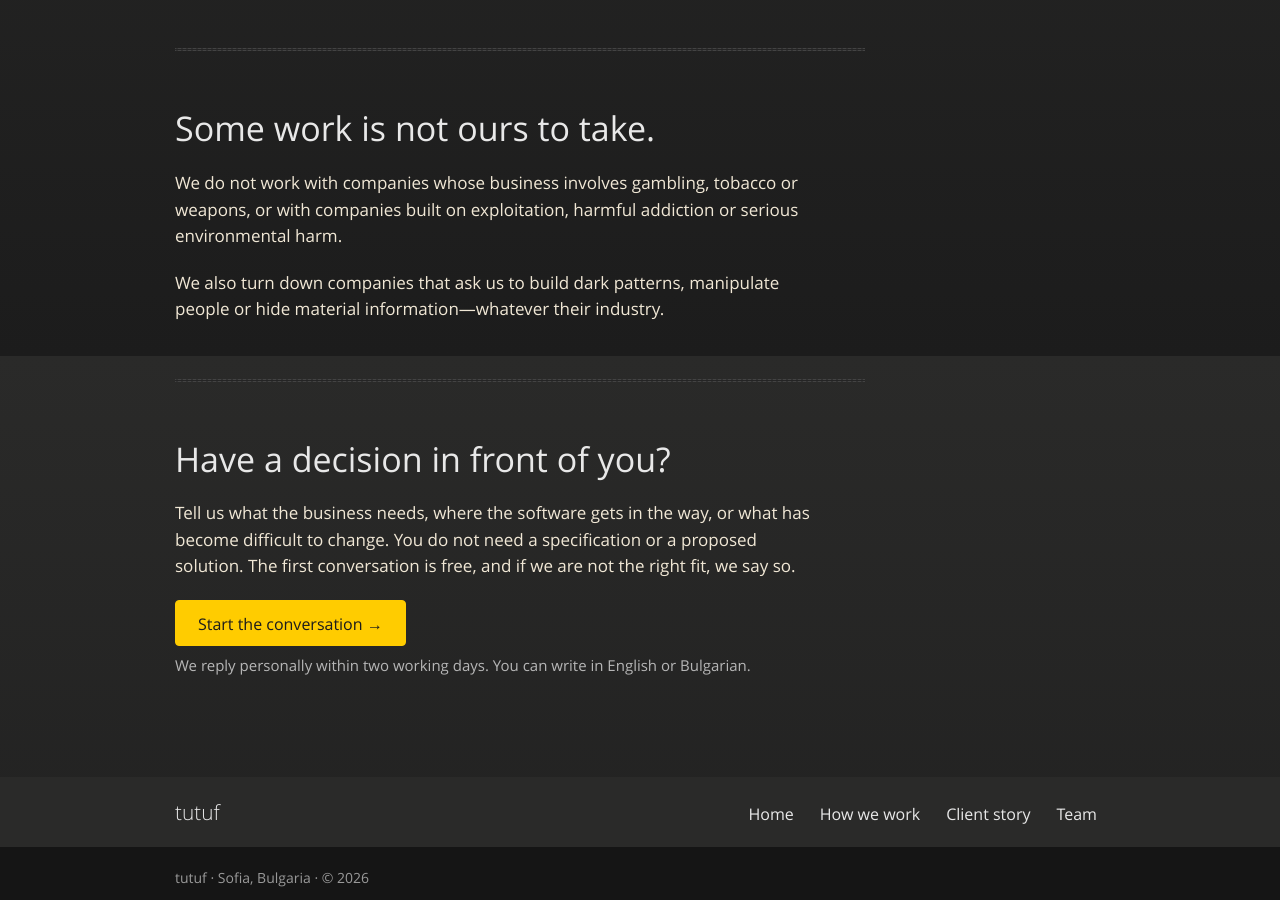
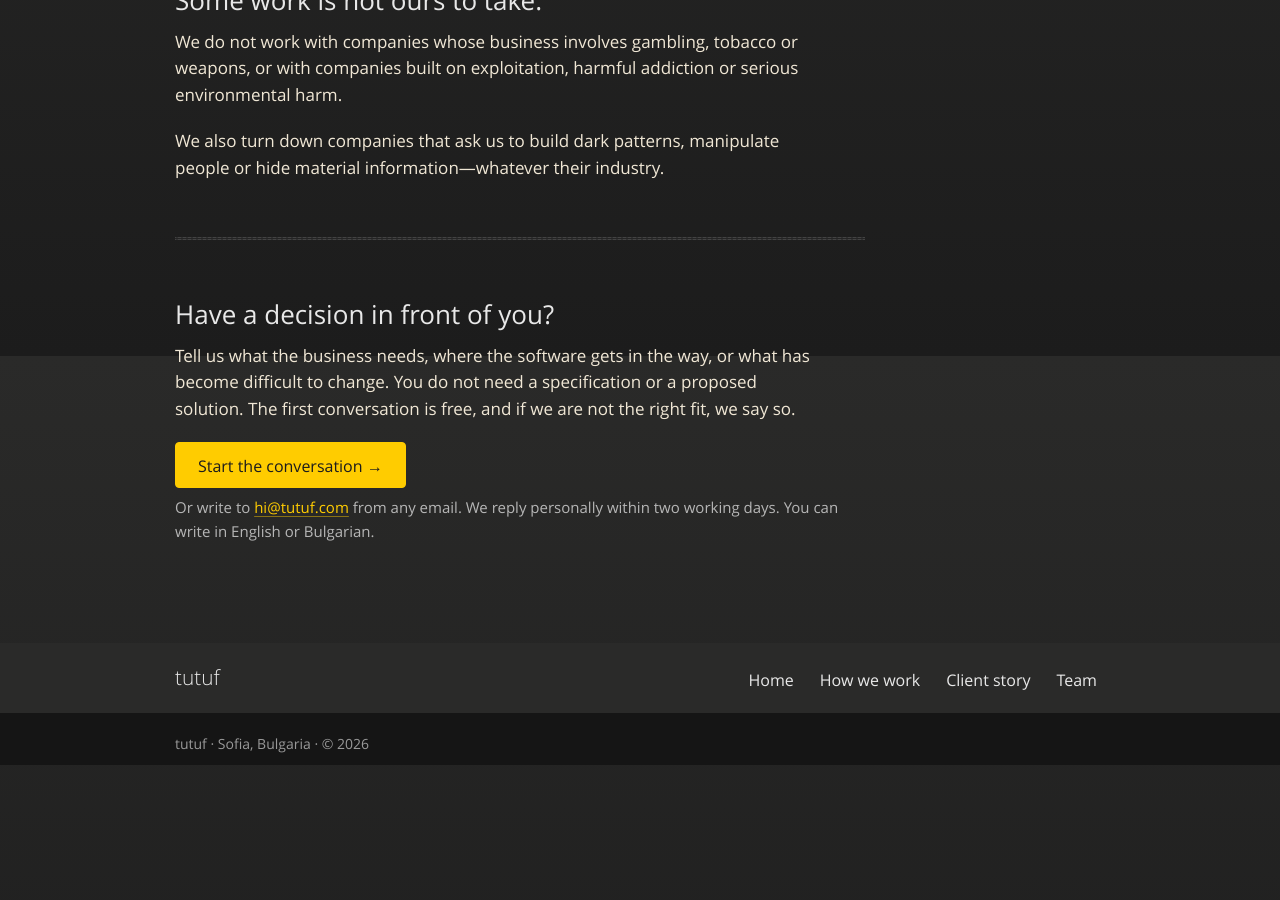
Before and after one commit to tutuf/tutuf.github.io, a Jekyll site: the page built from how-we-work.md, in a window 1280 px wide and 900 px high, scrolled down 3244 px. Built offline with Jekyll 4.4.1, drawn with Linux system fonts in a browser that asks for light colours; after the commit the page ends 4009 px from its top, so only the background shows below that.

Commit message:
Give How we work one page heading and show the email address
Make the section headings h2 so the page title stands apart, and show
hi@tutuf.com under the button for readers without a mail app.

Co-Authored-By: Claude Opus 5.5 <noreply@anthropic.com>

```diff
--- a/how-we-work.md
+++ b/how-we-work.md
@@ -20,7 +20,7 @@ You know the business. We bring the engineering judgment. We think it through to
 
 ---
 
-# From questions to a decision.
+## From questions to a decision.
 
 What we learn points to a next step: **use** a proven product, **connect** systems you already trust, **build** what is specific to your business, or **remove** what no longer earns its place. Often it is a combination. We lay out the options with their trade-offs and recommend one. We reach for building last, not first.
 
@@ -28,7 +28,7 @@ When we do build, we aim for software that makes the business less dependent on
 
 ---
 
-# Working together, one step at a time.
+## Working together, one step at a time.
 
 Every engagement starts with a [focused assessment](/#a-clear-decision-at-every-stage) and continues in useful increments. Within each increment:
 
@@ -41,7 +41,7 @@ At the end of each increment, we review the result together and decide whether t
 
 ---
 
-# What we ask of you.
+## What we ask of you.
 
 The work goes best when the people who know the business stay close to it.
 
@@ -53,13 +53,13 @@ The work goes best when the people who know the business stay close to it.
 
 ---
 
-# We delegate coding to AI agents. Never the thinking.
+## We delegate coding to AI agents. Never the thinking.
 
 AI agents write, test and change much of our code. That gives us more time to understand your business and to care about the people who will use the software. The questions, the trade-offs and the judgment about what should exist at all stay with people—with us and with you. Every change that reaches your system is reviewed by one of us, and we remain responsible for it.
 
 ---
 
-# What we build with.
+## What we build with.
 
 We build web applications with [Ruby on Rails](https://rubyonrails.org/) and [PostgreSQL](https://postgresql.org/).
 
@@ -71,7 +71,7 @@ We have experience in event-driven architectures, API design, distributed system
 
 ---
 
-# Some work is not ours to take.
+## Some work is not ours to take.
 
 We do not work with companies whose business involves gambling, tobacco or weapons, or with companies built on exploitation, harmful addiction or serious environmental harm.
 
@@ -79,12 +79,12 @@ We also turn down companies that ask us to build dark patterns, manipulate peopl
 
 ---
 
-# Have a decision in front of you?
+## Have a decision in front of you?
 
 Tell us what the business needs, where the software gets in the way, or what has become difficult to change. You do not need a specification or a proposed solution. The first conversation is free, and if we are not the right fit, we say so.
 
 [Start the conversation](mailto:hi@tutuf.com?subject=A%20decision%20in%20front%20of%20us)
 {: .cta .primary}
 
-We reply personally within two working days. You can write in English or Bulgarian.
+Or write to [hi@tutuf.com](mailto:hi@tutuf.com) from any email. We reply personally within two working days. You can write in English or Bulgarian.
 {: .note}
```
